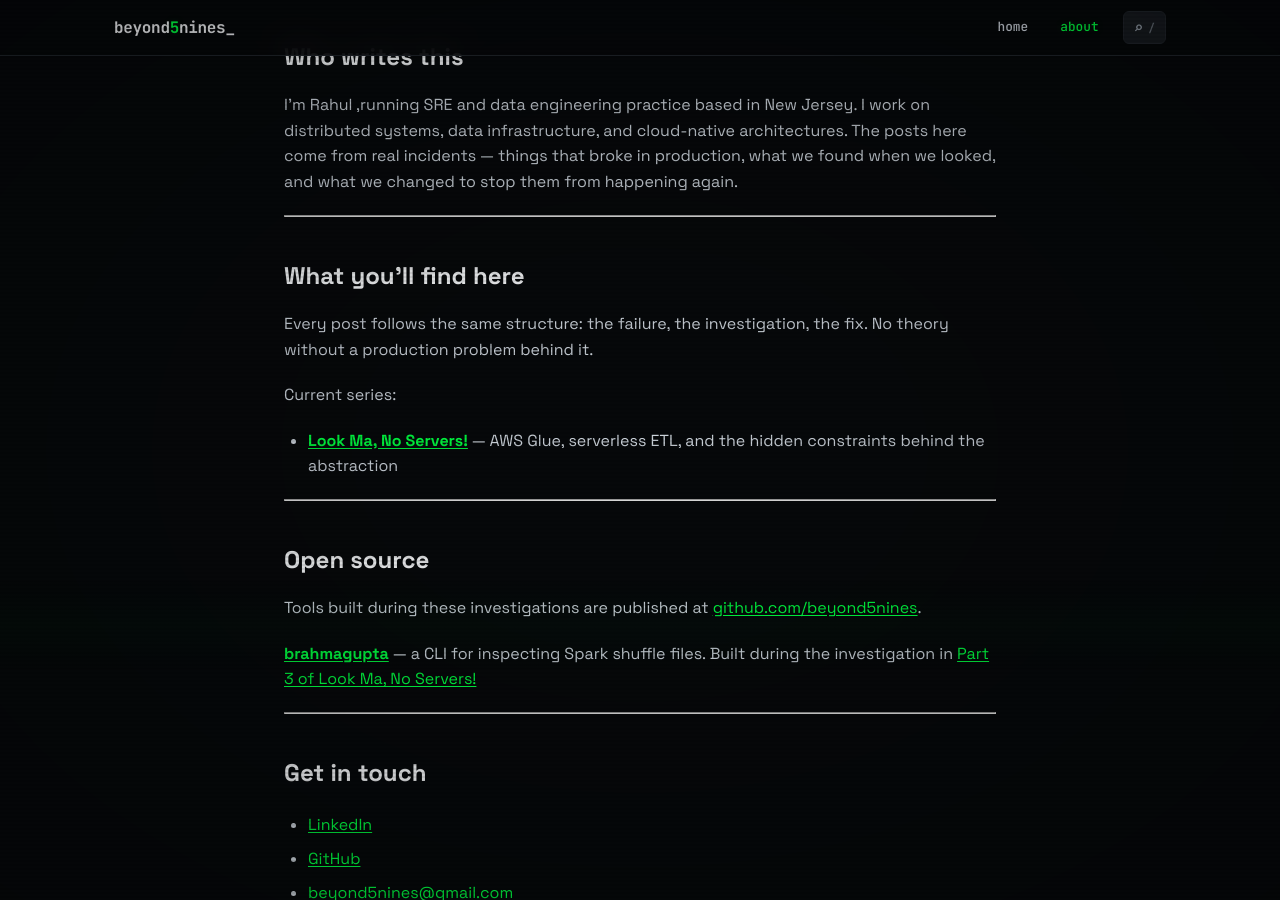
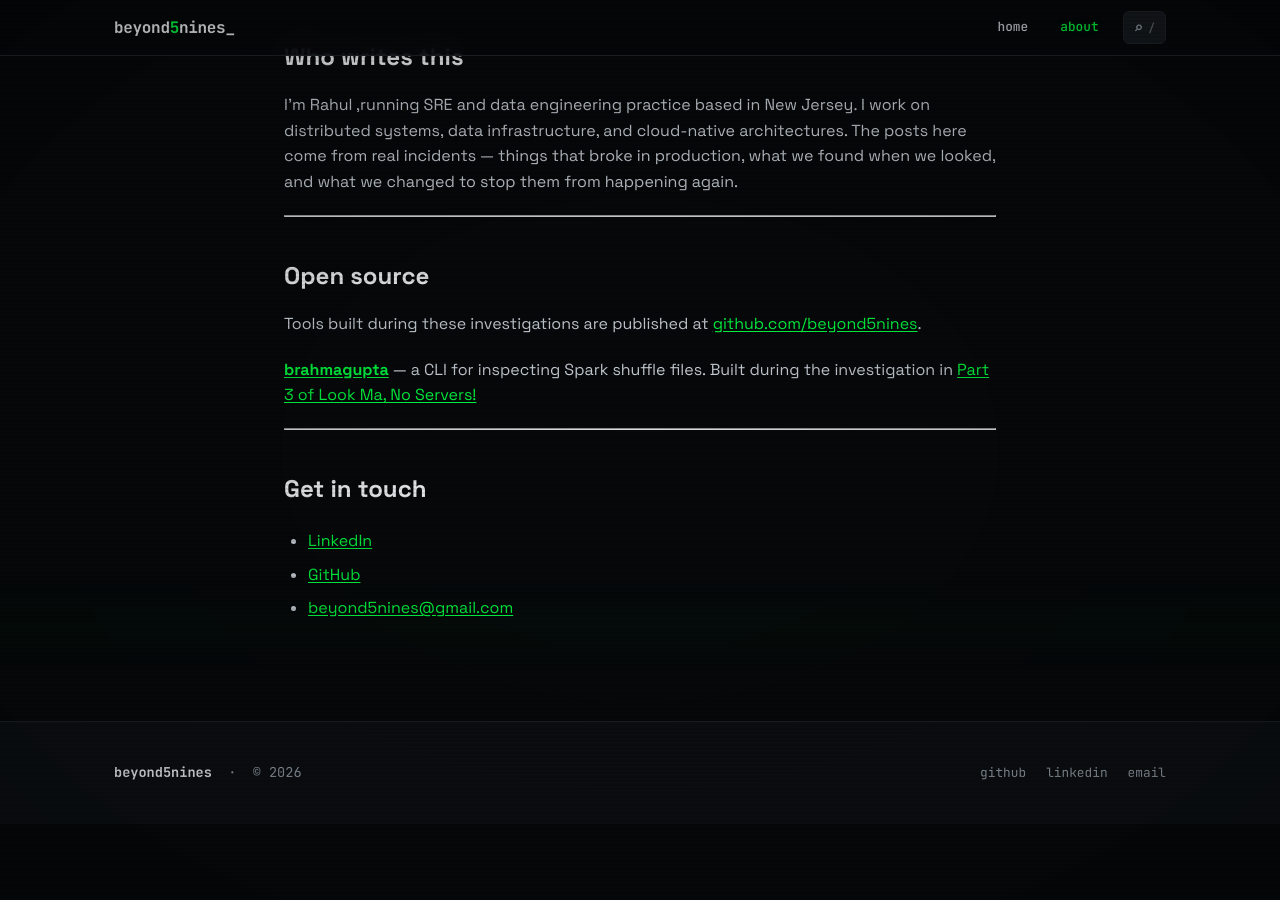
Before and after one commit to beyond5nines/beyond5nines.github.io, a Jekyll site: the page built from about.md, in a window 1280 px wide and 900 px high, scrolled down 410 px. Built offline with Jekyll 4.4.1, drawn with Linux system fonts in a browser that asks for light colours; after the commit the page ends 1234 px from its top, so only the background shows below that.

Commit message:
Remove rss footer link site-wide and stale 'What you'll find here' section from about page

```diff
--- a/_layouts/default.html
+++ b/_layouts/default.html
@@ -109,9 +109,6 @@
         <div class="footer-links">
           <a href="https://github.com/beyond5nines" target="_blank" rel="noopener">github</a>
           <a href="https://www.linkedin.com/in/rahul-nyc/" target="_blank" rel="noopener">linkedin</a>
-          {% unless page.url == '/about/' %}
-          <a href="{{ '/feed.xml' | relative_url }}" target="_blank">rss</a>
-          {% endunless %}
           <a href="mailto:beyond5nines@gmail.com">email</a>
         </div>
       </div>
--- a/about.md
+++ b/about.md
@@ -16,16 +16,6 @@ I'm Rahul ,running SRE and data engineering practice based in New Jersey. I work
 
 ---
 
-## What you'll find here
-
-Every post follows the same structure: the failure, the investigation, the fix. No theory without a production problem behind it.
-
-Current series:
-
-- **[Look Ma, No Servers!](/look-ma-no-servers/)** — AWS Glue, serverless ETL, and the hidden constraints behind the abstraction
-
----
-
 ## Open source
 
 Tools built during these investigations are published at [github.com/beyond5nines](https://github.com/beyond5nines).
```
